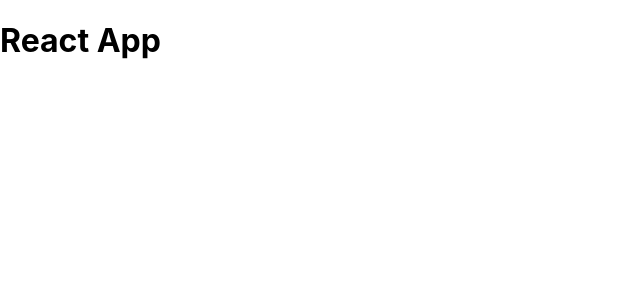
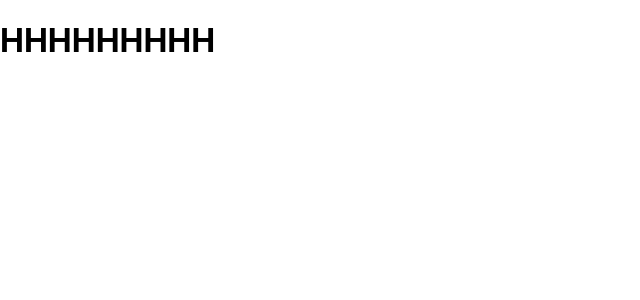
Before and after one commit to Dora-D/foodify-app, a React (Create React App) app: page / in a window 1280 px wide. Shown: the top 300 px of the page, without its empty margins (0-640 px from the left). Built offline with nearby package versions, Linux system fonts and the light colour scheme.

Commit message:
component app added

```diff
--- /dev/null
+++ b/src/components/App/App.tsx
@@ -0,0 +1,3 @@
+export const App = () => {
+  return <h1>HHHHHHHHH</h1>;
+};
--- a/src/index.tsx
+++ b/src/index.tsx
@@ -1,10 +1,13 @@
 import React from "react";
 import ReactDOM from "react-dom";
+
+import { App } from "./components/App/App";
+
 import "./index.css";
 
 ReactDOM.render(
   <React.StrictMode>
-    <h1>React App</h1>
+    <App />
   </React.StrictMode>,
   document.getElementById("root")
 );
```
